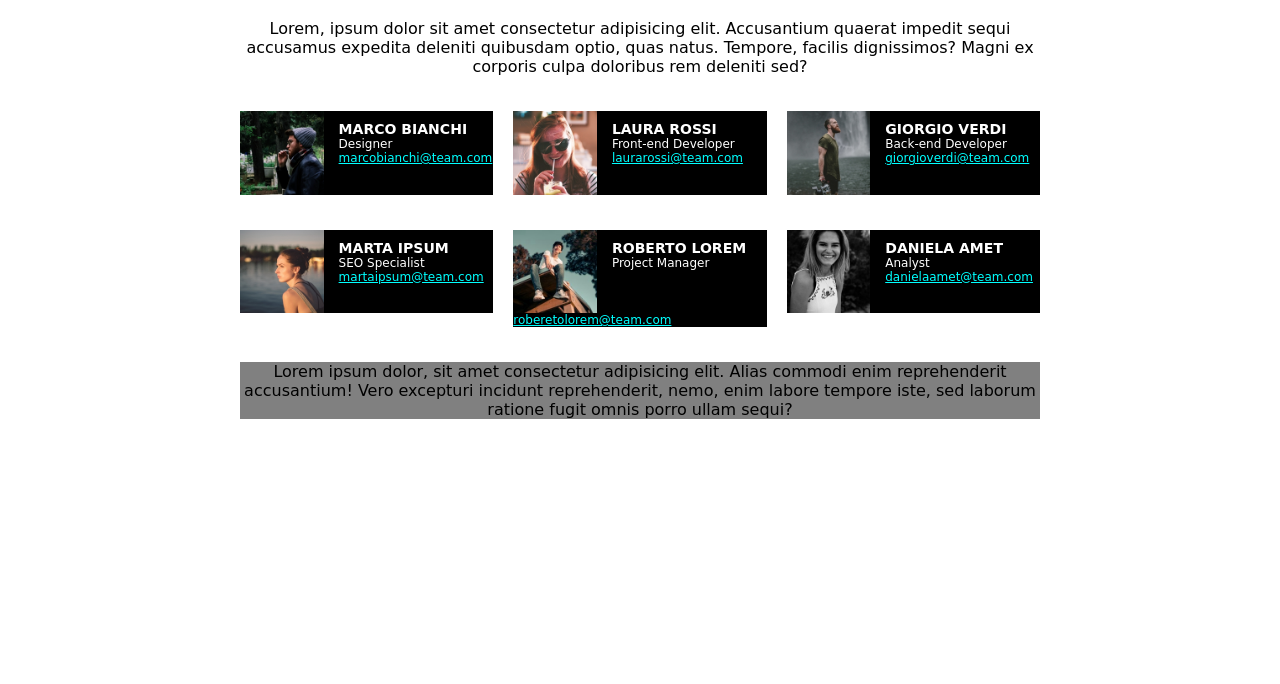
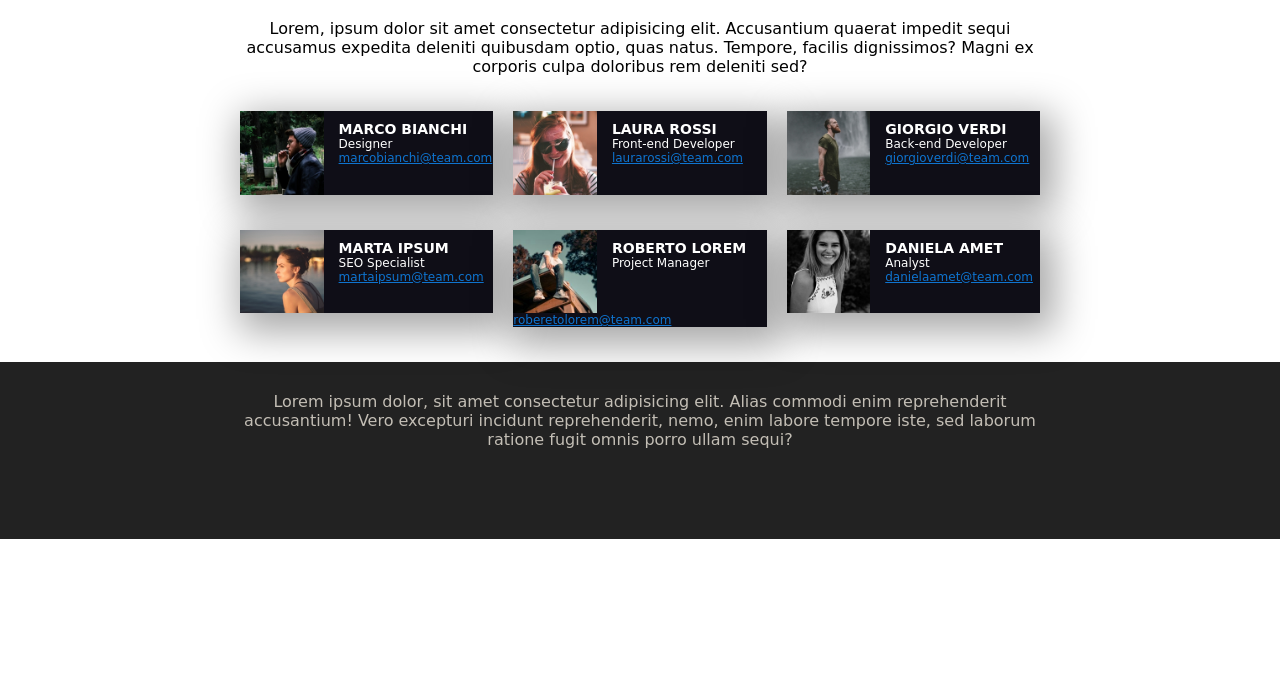
Before and after one commit to CalinCretu/html-css-float-cards, a plain HTML site: page index.html in a window 1280 px wide. Shown: the part 116-800 px from the top of the page. Drawn offline with Linux system fonts and the light colour scheme.

Commit message:
ADD - finished

```diff
--- a/css/app.css
+++ b/css/app.css
@@ -32,18 +32,18 @@ img {
 h1 {
     margin-top: 60px;
     font-size: 35px;
-    color: rgb(173, 55, 111);
+    color: #E53170;
 }
 
 a {
-    color: cyan;
+    color: #0F74CF;
 }
 
 .col {
     width: calc((100% - 40px) / 3);
     margin-right: 20px;
     margin-bottom: 35px;
-    background-color: black;
+    background-color: #0F0E17;
     color: white;
 }
 
@@ -64,7 +64,22 @@ a {
 }
 
 footer {
-    background-color: grey;
+    background-color: #222222;
+    padding: 30px;
+    padding-bottom: 90px;
+}
+
+.container-footer {
+    max-width: 800px;
+    margin: 0 auto;
+    text-align: center;
+    color: #C3BEB5;
+}
+
+.box-shadow {
+    -webkit-box-shadow: 7px 11px 38px 8px rgba(0,0,0,0.34);
+    -moz-box-shadow: 7px 11px 38px 8px rgba(0,0,0,0.34);
+    box-shadow: 7px 11px 38px 8px rgba(0,0,0,0.34);
 }
 
 
--- a/index.html
+++ b/index.html
@@ -19,13 +19,15 @@
         <!-- header container -->
         <section class="container">
           <div class="top-margin">
-              <p>Lorem, ipsum dolor sit amet consectetur adipisicing elit. Accusantium quaerat impedit sequi accusamus expedita deleniti quibusdam optio, quas natus. Tempore, facilis dignissimos? Magni ex corporis culpa doloribus rem deleniti sed?</p>
+              <p>
+                Lorem, ipsum dolor sit amet consectetur adipisicing elit. Accusantium quaerat impedit sequi accusamus expedita deleniti quibusdam optio, quas natus. Tempore, facilis dignissimos? Magni ex corporis culpa doloribus rem deleniti sed?
+              </p>
           </div>
         </section>
         <!-- cards columns -->
         <section class="container top-margin clearfix">
           <div>
-              <div class="col float">
+              <div class="col float box-shadow">
                   <div class="card">
                     <img class="float" src="./img/male1.png" alt="Foto rappresentativa">
                     <div class="card-text">
@@ -35,7 +37,7 @@
                      </div>
                   </div>
               </div>
-              <div class="col float">
+              <div class="col float box-shadow">
                   <div class="card">
                     <img class="float" src="./img/female1.png" alt="Foto rappresentativa">
                     <div class="card-text">
@@ -45,7 +47,7 @@
                      </div>
                   </div>
               </div>
-              <div class="col float">
+              <div class="col float box-shadow">
                   <div class="card">
                     <img class="float" src="./img/male2.png" alt="Foto rappresentativa">
                     <div class="card-text">
@@ -55,7 +57,7 @@
                      </div>
                   </div>
                 </div>
-                <div class="col float">
+                <div class="col float box-shadow">
                   <div class="card">
                     <img class="float" src="./img/female2.png" alt="Foto rappresentativa">
                     <div class="card-text">
@@ -65,7 +67,7 @@
                      </div>
                   </div>
               </div>
-              <div class="col float">
+              <div class="col float box-shadow">
                   <div class="card">
                     <img class="float" src="./img/male3.png" alt="Foto rappresentativa">
                     <div class="card-text">
@@ -75,7 +77,7 @@
                      </div>
                   </div>
               </div>
-              <div class="col float">
+              <div class="col float box-shadow">
                   <div class="card">
                     <img class="float" src="./img/female3.png" alt="Foto rappresentativa">
                     <div class="card-text">
@@ -88,8 +90,10 @@
         </section>
     </main>
 
-    <footer class="container">
-      <p>Lorem ipsum dolor, sit amet consectetur adipisicing elit. Alias commodi enim reprehenderit accusantium! Vero excepturi incidunt reprehenderit, nemo, enim labore tempore iste, sed laborum ratione fugit omnis porro ullam sequi?</p>
+    <footer>
+      <p class="container-footer">
+        Lorem ipsum dolor, sit amet consectetur adipisicing elit. Alias commodi enim reprehenderit accusantium! Vero excepturi incidunt reprehenderit, nemo, enim labore tempore iste, sed laborum ratione fugit omnis porro ullam sequi?
+      </p>
     </footer>
 
 </body>
```
